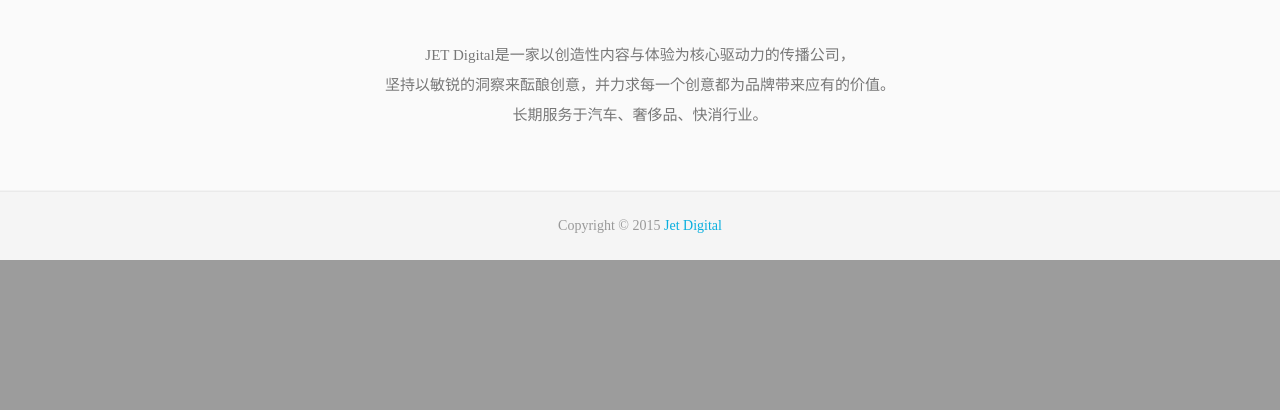
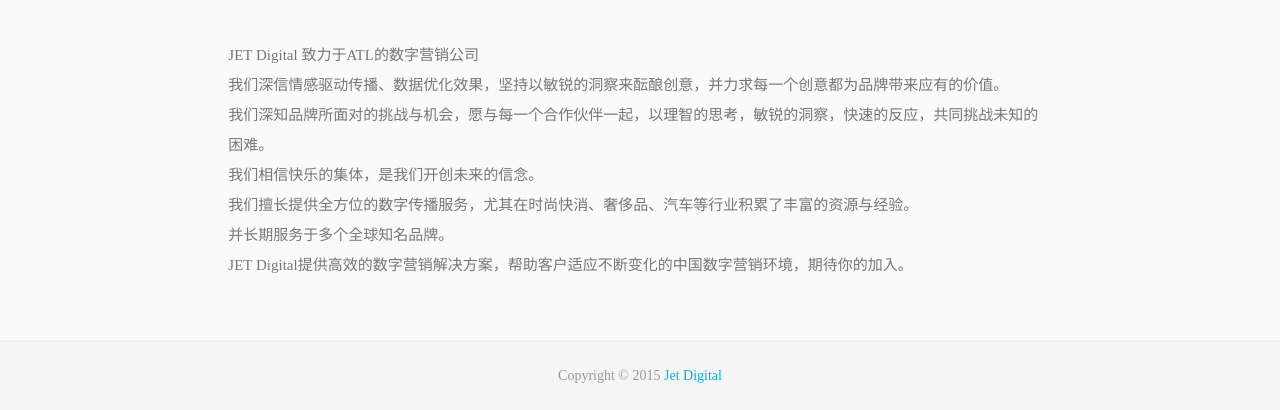
Before and after one commit to PRVALUE/Jet-Digital-Portfolio-Site, a Django app: template template/introduce.html in a window 1280 px wide. Shown: the part 801-1211 px from the top of the page. Before the commit the page ends 1061 px from the top, so only its background shows below. Run offline with Django 3.2, Linux system fonts and the light colour scheme; the template is opened without the code that fills it, so the values that code supplies are empty; parts of the project's set-up code (start-up, migrations or seed data) failed here and were passed over; some libraries are stand-ins or nearby versions.

Commit message:
introduce content update

```diff
--- a/template/introduce.html
+++ b/template/introduce.html
@@ -237,10 +237,16 @@
 				<section class="light-gray-bg pv-30 clearfix"style="padding-top:40px">
 					<div class="container"style="margin:0;width:100%">
 						<div class="row">
-							<div class="col-md-12 ">
-								<p class="large text-center"style="font-size:15px;line-height:200%">JET Digital是一家以创造性内容与体验为核心驱动力的传播公司，<br>
-									坚持以敏锐的洞察来酝酿创意，并力求每一个创意都为品牌带来应有的价值。<br>
-									长期服务于汽车、奢侈品、快消行业。
+							<div class="col-md-2">
+							</div>
+							<div class="col-md-8 ">
+								<p class="large "style="font-size:15px;line-height:200%">JET Digital  致力于ATL的数字营销公司<br>
+									我们深信情感驱动传播、数据优化效果，坚持以敏锐的洞察来酝酿创意，并力求每一个创意都为品牌带来应有的价值。<br>
+									我们深知品牌所面对的挑战与机会，愿与每一个合作伙伴一起，以理智的思考，敏锐的洞察，快速的反应，共同挑战未知的困难。<br>
+									我们相信快乐的集体，是我们开创未来的信念。<br>
+									我们擅长提供全方位的数字传播服务，尤其在时尚快消、奢侈品、汽车等行业积累了丰富的资源与经验。<br>
+									并长期服务于多个全球知名品牌。<br>
+									JET Digital提供高效的数字营销解决方案，帮助客户适应不断变化的中国数字营销环境，期待你的加入。<br>
 								</p>
 							</div>
 						</div>
```
